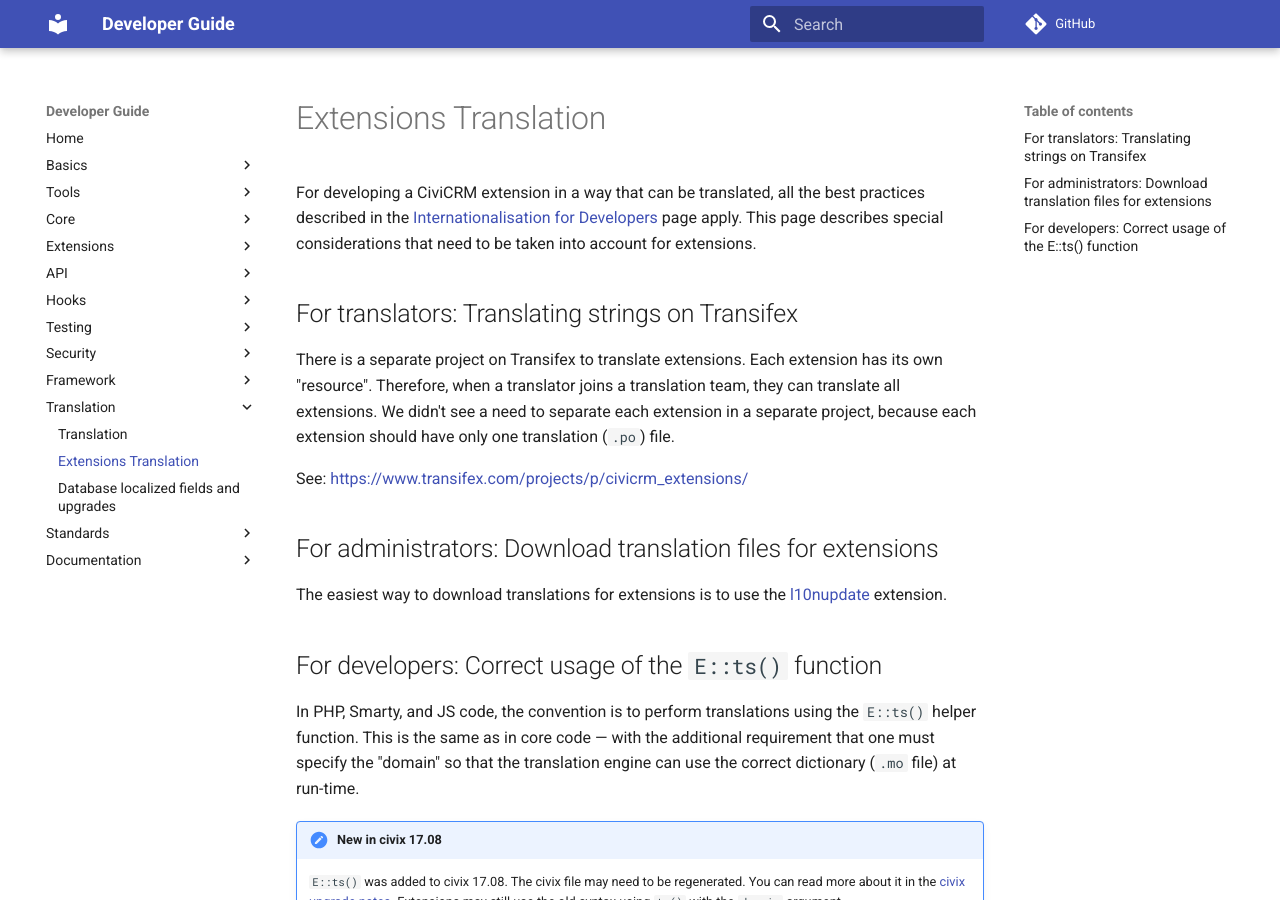
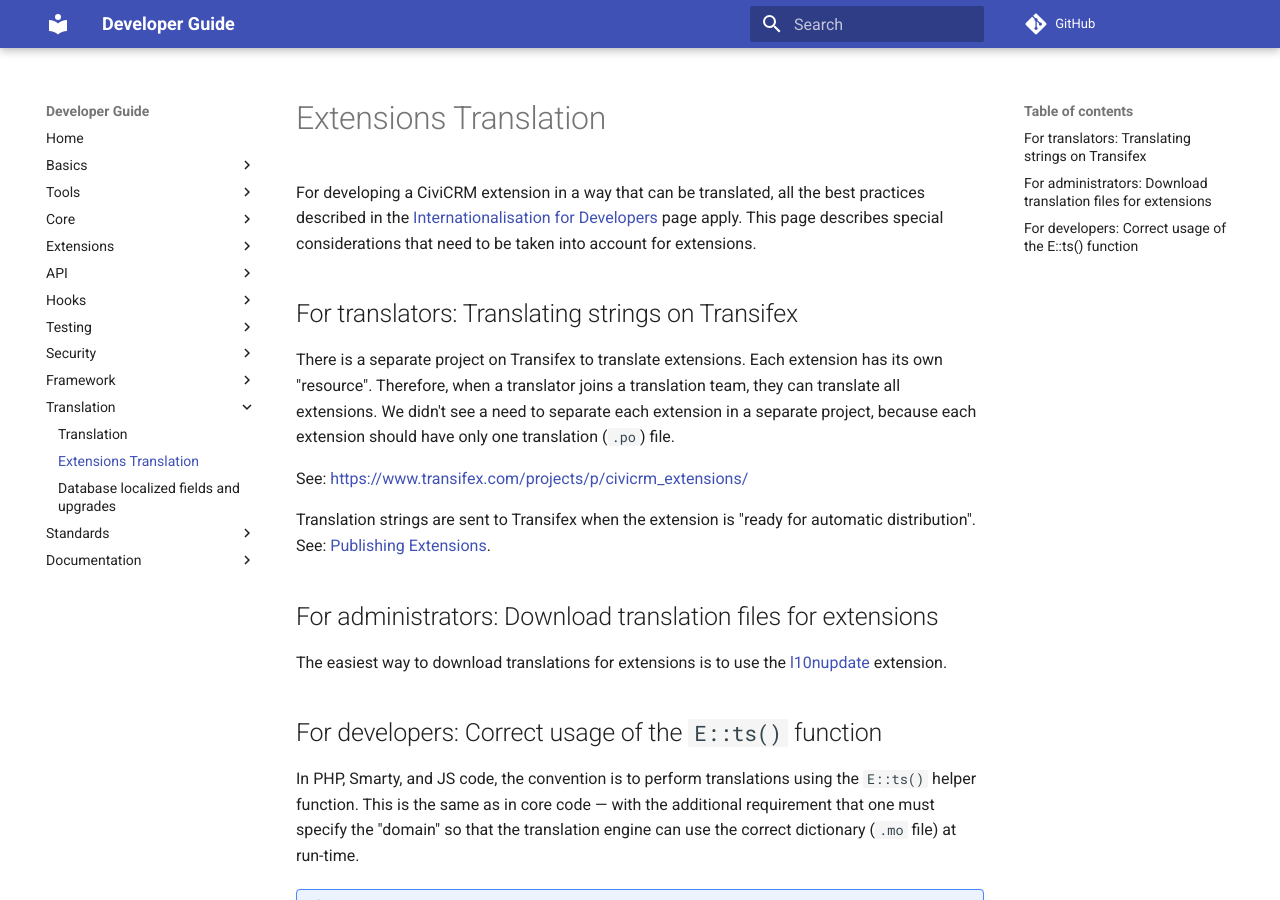
Before and after one commit to civicrm/civicrm-dev-docs, an MkDocs documentation site: the page built from docs/translation/extensions.md, in a window 1280 px wide and 900 px high. Built offline with MkDocs 1.6.1 and Material for MkDocs 9.7.7, drawn with Linux system fonts in a browser that asks for light colours; comment, search, counter and statistics services are not loaded; old or Windows-style settings are respelled for this version of MkDocs.

Commit message:
translation/extensions.md: add a link to publish-extension for Transifex to work

```diff
--- a/docs/translation/extensions.md
+++ b/docs/translation/extensions.md
@@ -7,6 +7,8 @@
 There is a separate project on Transifex to translate extensions. Each extension has its own "resource". Therefore, when a translator joins a translation team, they can translate all extensions. We didn't see a need to separate each extension in a separate project, because each extension should have only one translation (`.po`) file.
 
 See: <https://www.transifex.com/projects/p/civicrm_extensions/>
+
+Translation strings are sent to Transifex when the extension is "ready for automatic distribution". See: [Publishing Extensions](/extensions/publish.md).
 
 ## For administrators: Download translation files for extensions
 
```
